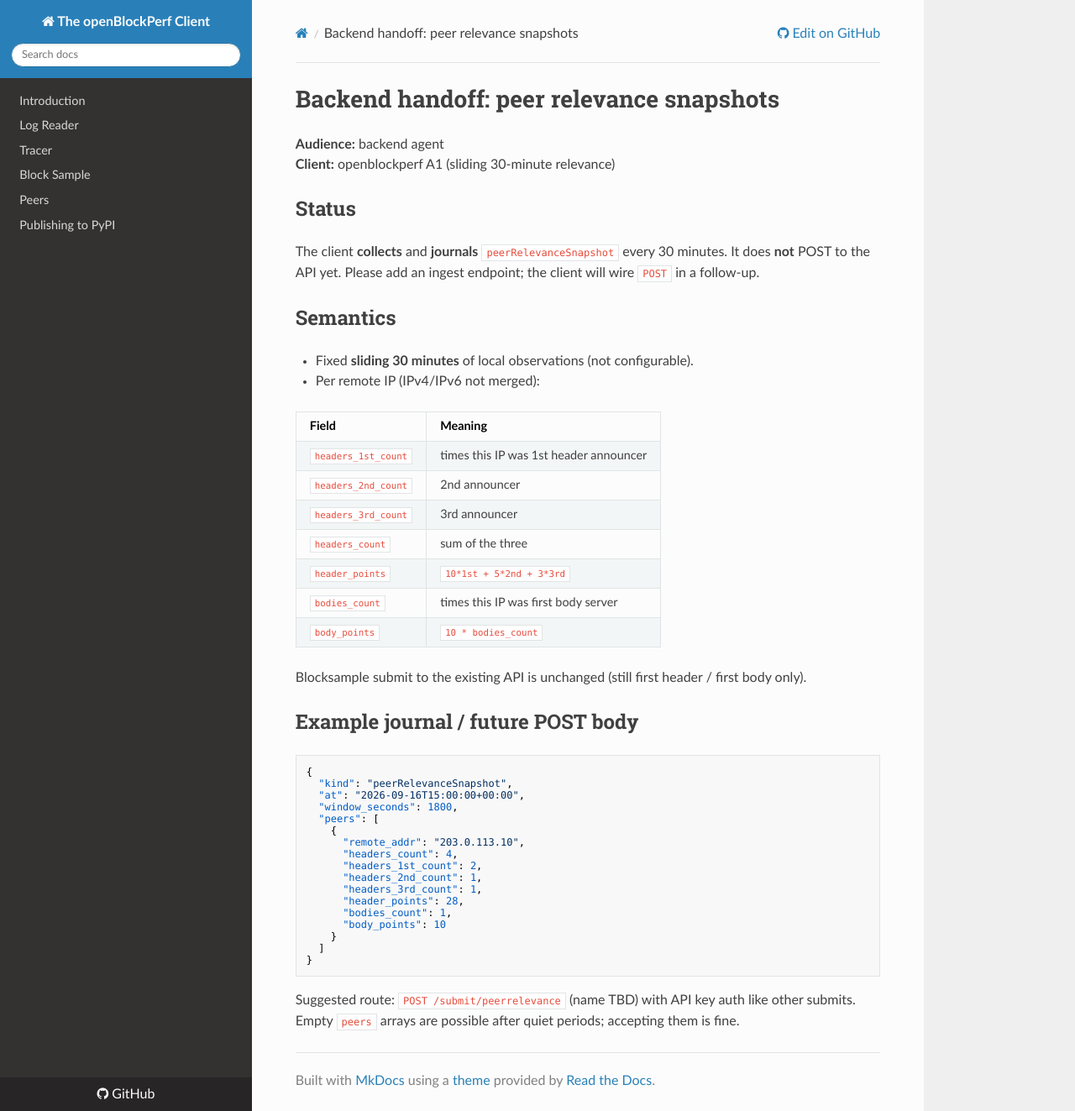
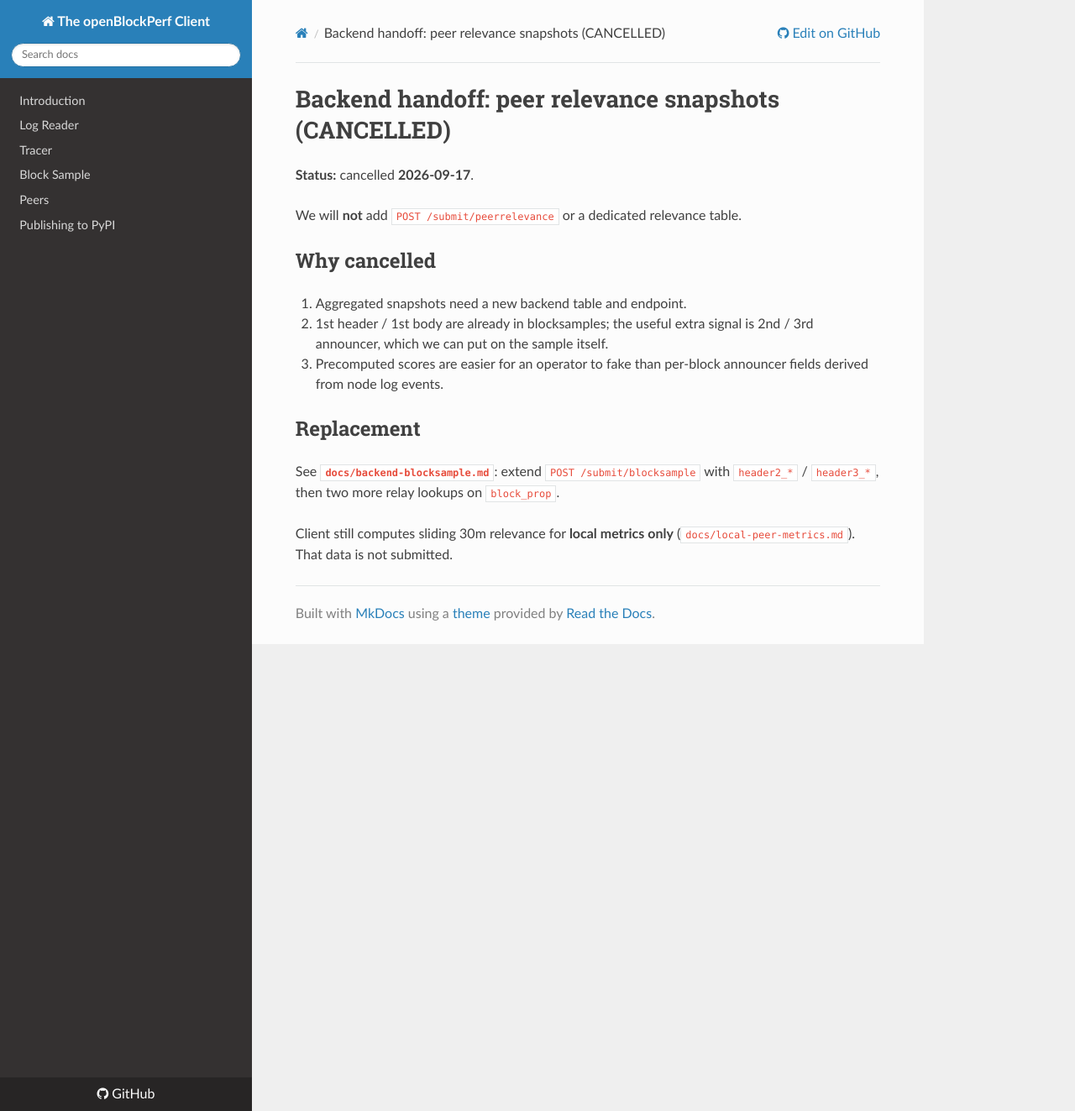
Before and after one commit to cardano-foundation/openblockperf, an MkDocs documentation site: the page built from docs/backend-peer-relevance.md, in a window 1280 px wide and 1323 px high. Shown: the whole window at 84% size. Built offline with MkDocs 1.6.1, drawn with Linux system fonts in a browser that asks for light colours; nearby versions of some CDN libraries.

Commit message:
docs: freeze blocksample 2nd/3rd handoff

````diff
--- a/docs/backend-peer-relevance.md
+++ b/docs/backend-peer-relevance.md
@@ -1,52 +1,23 @@
-# Backend handoff: peer relevance snapshots
+# Backend handoff: peer relevance snapshots (CANCELLED)
 
-**Audience:** backend agent
-**Client:** openblockperf A1 (sliding 30‑minute relevance)
+**Status:** cancelled **2026-09-17**.
 
-## Status
+We will **not** add `POST /submit/peerrelevance` or a dedicated relevance
+table.
 
-The client **collects** and **journals** `peerRelevanceSnapshot` every 30 minutes.
-It does **not** POST to the API yet. Please add an ingest endpoint; the client
-will wire `POST` in a follow-up.
+## Why cancelled
 
-## Semantics
+1. Aggregated snapshots need a new backend table and endpoint.
+2. 1st header / 1st body are already in blocksamples; the useful extra
+   signal is 2nd / 3rd announcer, which we can put on the sample itself.
+3. Precomputed scores are easier for an operator to fake than per-block
+   announcer fields derived from node log events.
 
-* Fixed **sliding 30 minutes** of local observations (not configurable).
-* Per remote IP (IPv4/IPv6 not merged):
+## Replacement
 
-| Field | Meaning |
-|-------|---------|
-| `headers_1st_count` | times this IP was 1st header announcer |
-| `headers_2nd_count` | 2nd announcer |
-| `headers_3rd_count` | 3rd announcer |
-| `headers_count` | sum of the three |
-| `header_points` | `10*1st + 5*2nd + 3*3rd` |
-| `bodies_count` | times this IP was first body server |
-| `body_points` | `10 * bodies_count` |
+See **`docs/backend-blocksample.md`**: extend `POST /submit/blocksample`
+with `header2_*` / `header3_*`, then two more relay lookups on
+`block_prop`.
 
-Blocksample submit to the existing API is unchanged (still first header / first body only).
-
-## Example journal / future POST body
-
-```json
-{
-  "kind": "peerRelevanceSnapshot",
-  "at": "2026-09-16T15:00:00+00:00",
-  "window_seconds": 1800,
-  "peers": [
-    {
-      "remote_addr": "203.0.113.10",
-      "headers_count": 4,
-      "headers_1st_count": 2,
-      "headers_2nd_count": 1,
-      "headers_3rd_count": 1,
-      "header_points": 28,
-      "bodies_count": 1,
-      "body_points": 10
-    }
-  ]
-}
-```
-
-Suggested route: `POST /submit/peerrelevance` (name TBD) with API key auth like other submits.
-Empty `peers` arrays are possible after quiet periods; accepting them is fine.
+Client still computes sliding 30m relevance for **local metrics only**
+(`docs/local-peer-metrics.md`). That data is not submitted.
````
Also changed, not shown: docs/backend-blocksample.md (added, +115 -0 lines), docs/backend-peer-events.md (+11 -1 lines), docs/index.md (+3 -3 lines), docs/local-peer-metrics.md (+24 -24 lines), docs/peer-data-plan.md (added, +60 -0 lines), pypi-release.md (+1 -1 lines), 2 other files.
